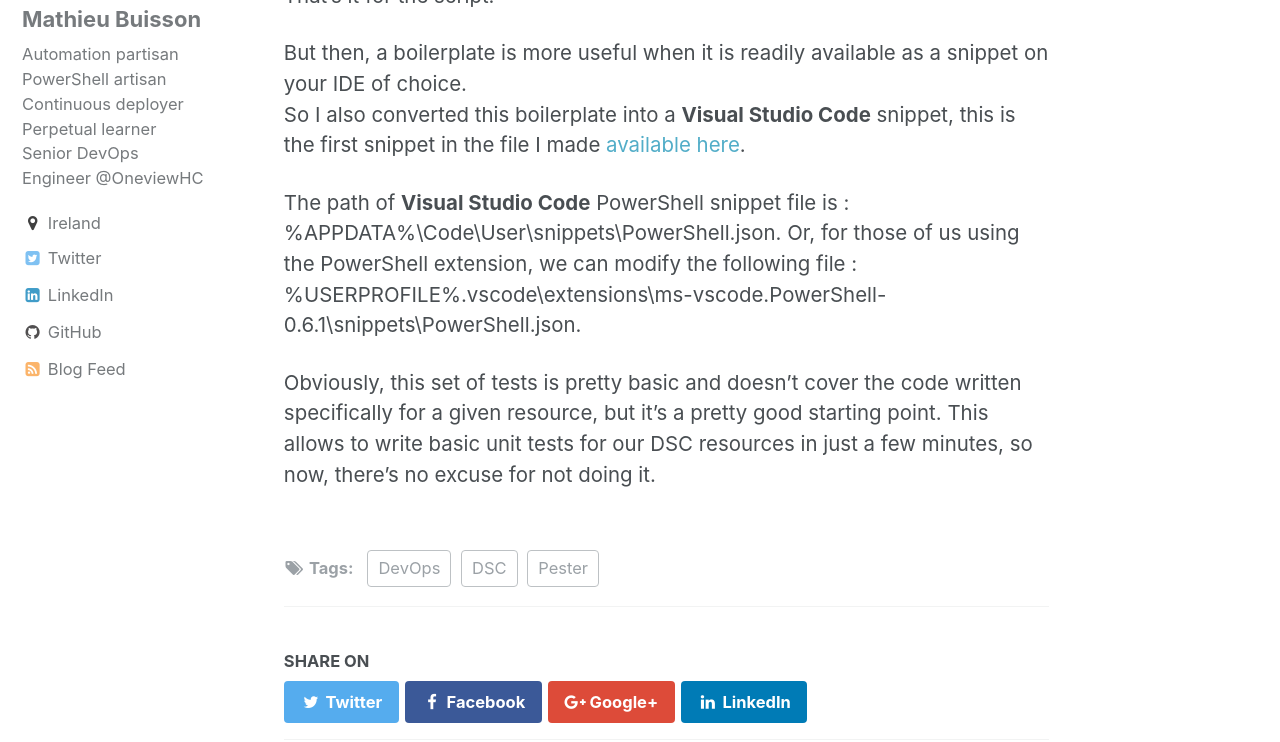
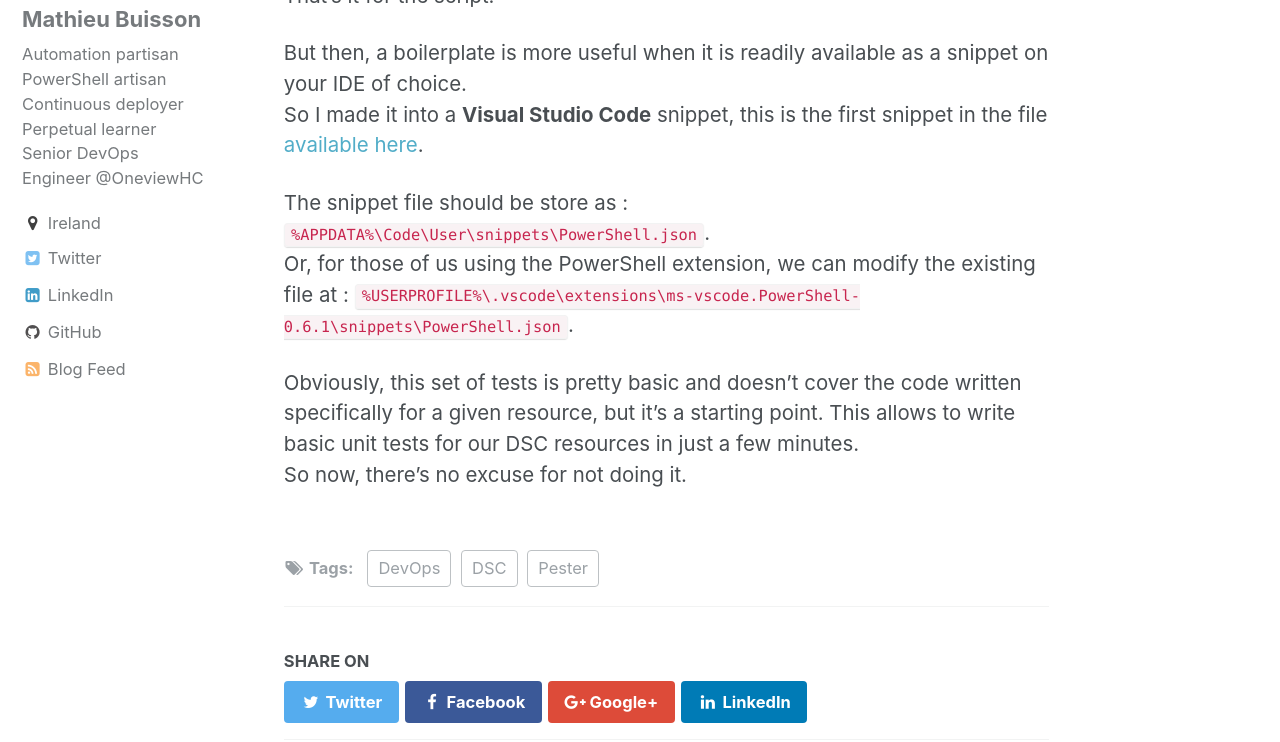
Before and after one commit to MathieuBuisson/MathieuBuisson.github.io, a Jekyll site: the page built from _posts/2016/2016-07-12-unit-testing-dsc-resources.md, in a window 1280 px wide and 900 px high, scrolled down 8077 px, cut to the strip 158-900 px from the top of the window. Built offline with Jekyll 4.4.1, drawn with Linux system fonts in a browser that asks for light colours; some of the changed text lies outside the part shown.

Commit message:
Add post : unit-testing-dsc-resources

```diff
--- a/_posts/2016/2016-07-12-unit-testing-dsc-resources.md
+++ b/_posts/2016/2016-07-12-unit-testing-dsc-resources.md
@@ -244,9 +244,10 @@ The same as before, but this time we validate that the mandatory parameters of t
 That's it for the script.
 
 But then, a boilerplate is more useful when it is readily available as a snippet on your IDE of choice.
-So I also converted this boilerplate into a <strong>Visual Studio Code</strong> snippet, this is the first snippet in the file I made [available here](https://github.com/MathieuBuisson/PowerShell-DevOps/blob/master/VisualStudioCode/PowerShell.json).
+So I made it into a <strong>Visual Studio Code</strong> snippet, this is the first snippet in the file [available here](https://github.com/MathieuBuisson/PowerShell-DevOps/blob/master/VisualStudioCode/PowerShell.json).
 
-The path of <strong>Visual Studio Code</strong> PowerShell snippet file is : %APPDATA%\Code\User\snippets\PowerShell.json.
-Or, for those of us using the PowerShell extension, we can modify the following file : %USERPROFILE%\.vscode\extensions\ms-vscode.PowerShell-0.6.1\snippets\PowerShell.json.
+The snippet file should be store as : `%APPDATA%\Code\User\snippets\PowerShell.json`.
+Or, for those of us using the PowerShell extension, we can modify the existing file at : `%USERPROFILE%\.vscode\extensions\ms-vscode.PowerShell-0.6.1\snippets\PowerShell.json`.
 
-Obviously, this set of tests is pretty basic and doesn't cover the code written specifically for a given resource, but it's a pretty good starting point. This allows to write basic unit tests for our DSC resources in just a few minutes, so now, there's no excuse for not doing it.
+Obviously, this set of tests is pretty basic and doesn't cover the code written specifically for a given resource, but it's a starting point. This allows to write basic unit tests for our DSC resources in just a few minutes.
+So now, there's no excuse for not doing it.
```
Also changed, not shown: other parts of _posts/2016/2016-07-12-unit-testing-dsc-resources.md (+1 -1 lines).
